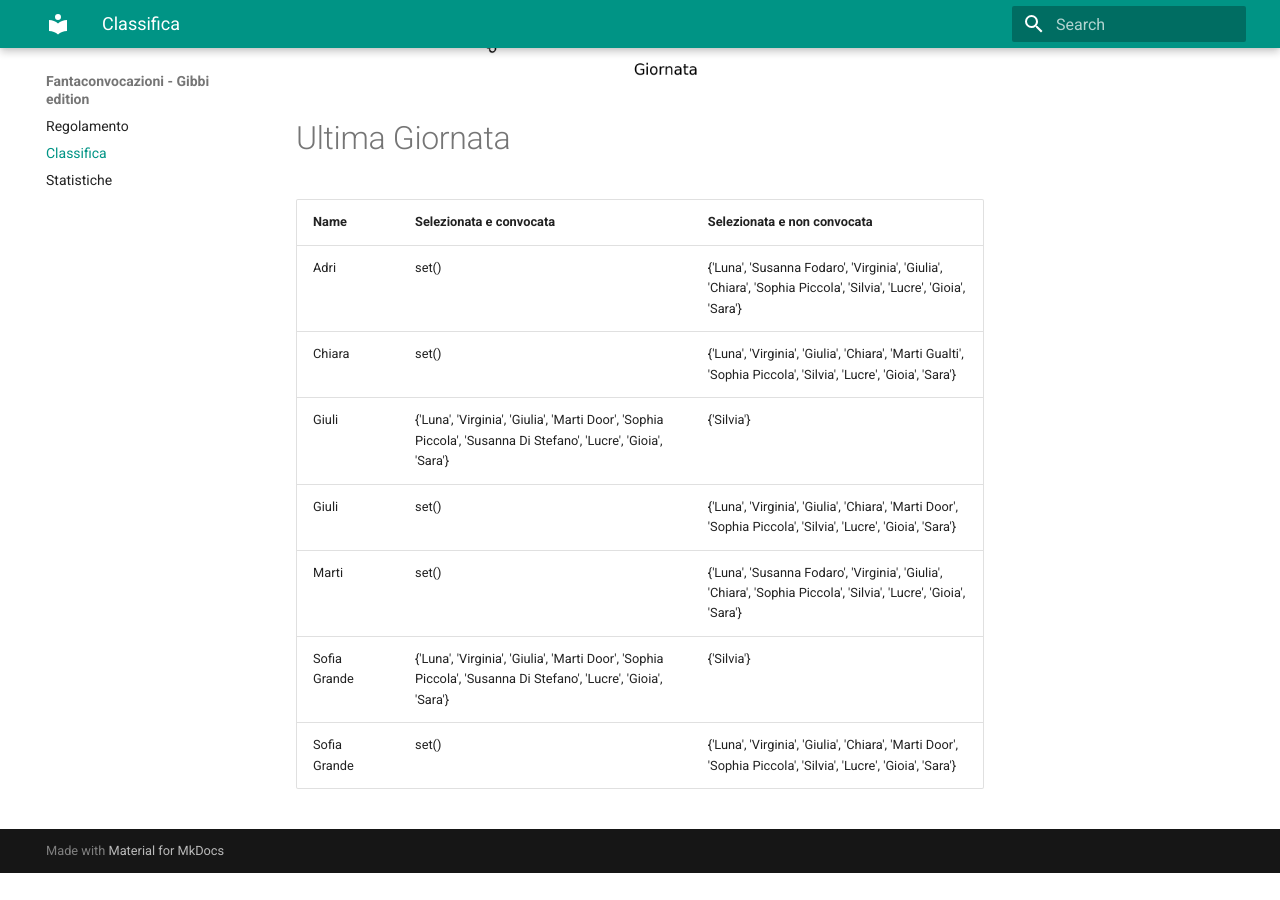
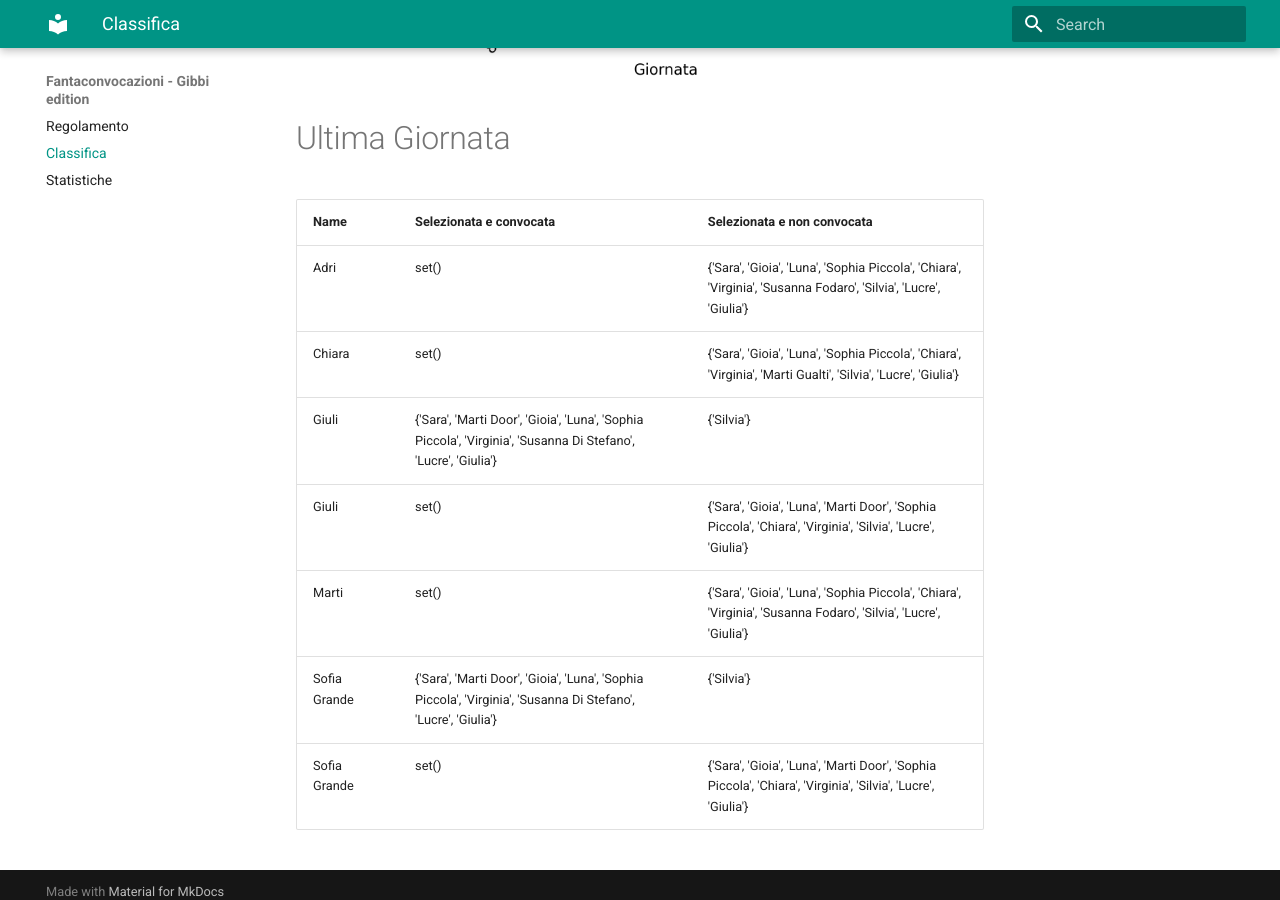
Before and after one commit to martinig94/fantagibbi, an MkDocs documentation site: the page built from docs/Classifica.md, in a window 1280 px wide and 900 px high, scrolled down 1030 px. Built offline with MkDocs 1.6.1 and Material for MkDocs 9.7.7, drawn with Linux system fonts in a browser that asks for light colours; before the commit the page ends 1903 px from its top, so only the background shows below that.

Commit message:
Auto-update from main.py

```diff
--- a/docs/Classifica.md
+++ b/docs/Classifica.md
@@ -18,11 +18,11 @@
 <!-- START_TABLE CORRECT -->
 | Name         | Selezionata e convocata                                                                                        | Selezionata e non convocata                                                                                      |
 |:-------------|:---------------------------------------------------------------------------------------------------------------|:-----------------------------------------------------------------------------------------------------------------|
-| Adri         | set()                                                                                                          | {'Luna', 'Susanna Fodaro', 'Virginia', 'Giulia', 'Chiara', 'Sophia Piccola', 'Silvia', 'Lucre', 'Gioia', 'Sara'} |
-| Chiara       | set()                                                                                                          | {'Luna', 'Virginia', 'Giulia', 'Chiara', 'Marti Gualti', 'Sophia Piccola', 'Silvia', 'Lucre', 'Gioia', 'Sara'}   |
-| Giuli        | {'Luna', 'Virginia', 'Giulia', 'Marti Door', 'Sophia Piccola', 'Susanna Di Stefano', 'Lucre', 'Gioia', 'Sara'} | {'Silvia'}                                                                                                       |
-| Giuli        | set()                                                                                                          | {'Luna', 'Virginia', 'Giulia', 'Chiara', 'Marti Door', 'Sophia Piccola', 'Silvia', 'Lucre', 'Gioia', 'Sara'}     |
-| Marti        | set()                                                                                                          | {'Luna', 'Susanna Fodaro', 'Virginia', 'Giulia', 'Chiara', 'Sophia Piccola', 'Silvia', 'Lucre', 'Gioia', 'Sara'} |
-| Sofia Grande | {'Luna', 'Virginia', 'Giulia', 'Marti Door', 'Sophia Piccola', 'Susanna Di Stefano', 'Lucre', 'Gioia', 'Sara'} | {'Silvia'}                                                                                                       |
-| Sofia Grande | set()                                                                                                          | {'Luna', 'Virginia', 'Giulia', 'Chiara', 'Marti Door', 'Sophia Piccola', 'Silvia', 'Lucre', 'Gioia', 'Sara'}     |
+| Adri         | set()                                                                                                          | {'Sara', 'Gioia', 'Luna', 'Sophia Piccola', 'Chiara', 'Virginia', 'Susanna Fodaro', 'Silvia', 'Lucre', 'Giulia'} |
+| Chiara       | set()                                                                                                          | {'Sara', 'Gioia', 'Luna', 'Sophia Piccola', 'Chiara', 'Virginia', 'Marti Gualti', 'Silvia', 'Lucre', 'Giulia'}   |
+| Giuli        | {'Sara', 'Marti Door', 'Gioia', 'Luna', 'Sophia Piccola', 'Virginia', 'Susanna Di Stefano', 'Lucre', 'Giulia'} | {'Silvia'}                                                                                                       |
+| Giuli        | set()                                                                                                          | {'Sara', 'Gioia', 'Luna', 'Marti Door', 'Sophia Piccola', 'Chiara', 'Virginia', 'Silvia', 'Lucre', 'Giulia'}     |
+| Marti        | set()                                                                                                          | {'Sara', 'Gioia', 'Luna', 'Sophia Piccola', 'Chiara', 'Virginia', 'Susanna Fodaro', 'Silvia', 'Lucre', 'Giulia'} |
+| Sofia Grande | {'Sara', 'Marti Door', 'Gioia', 'Luna', 'Sophia Piccola', 'Virginia', 'Susanna Di Stefano', 'Lucre', 'Giulia'} | {'Silvia'}                                                                                                       |
+| Sofia Grande | set()                                                                                                          | {'Sara', 'Gioia', 'Luna', 'Marti Door', 'Sophia Piccola', 'Chiara', 'Virginia', 'Silvia', 'Lucre', 'Giulia'}     |
 <!-- END_TABLE CORRECT -->
```
